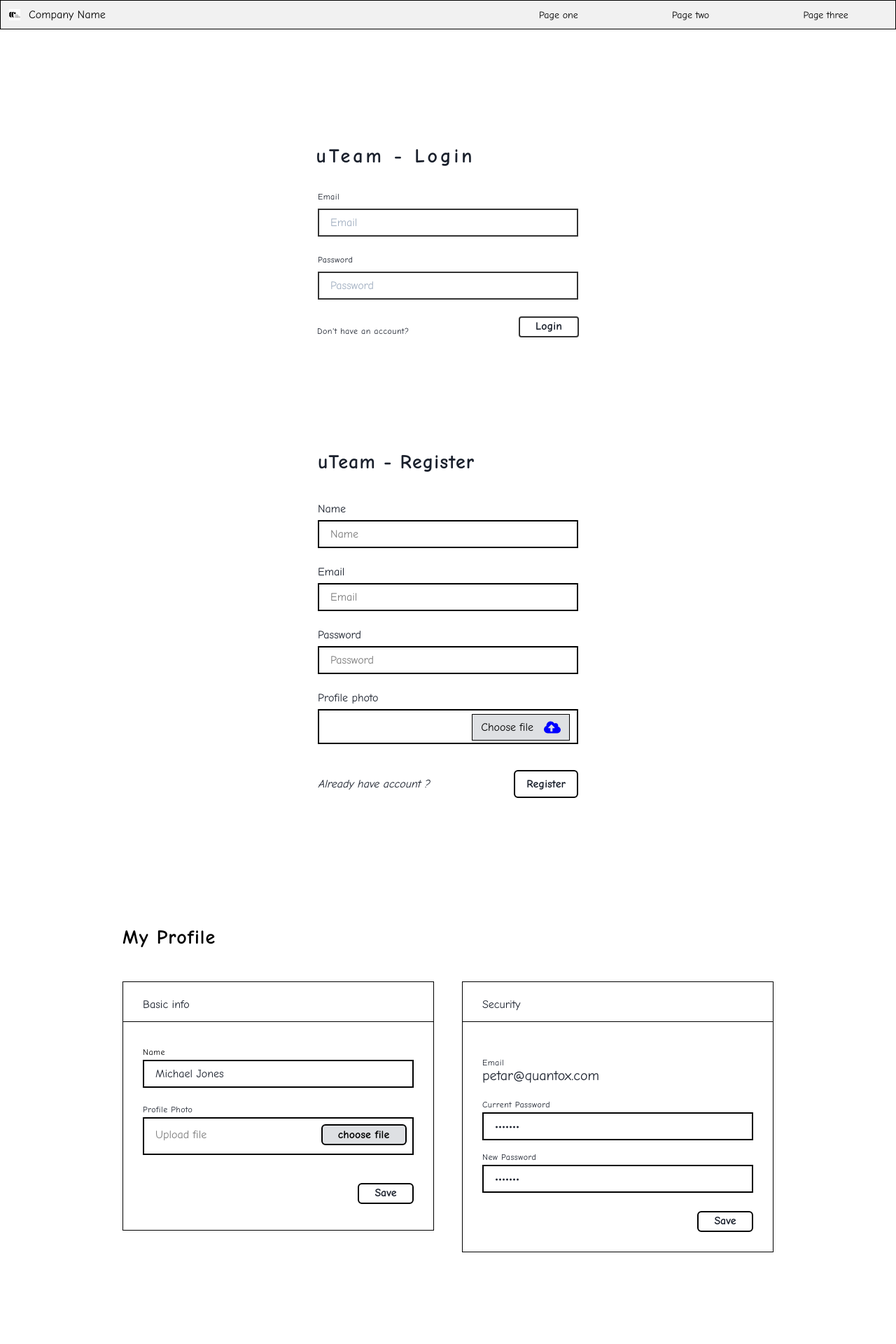
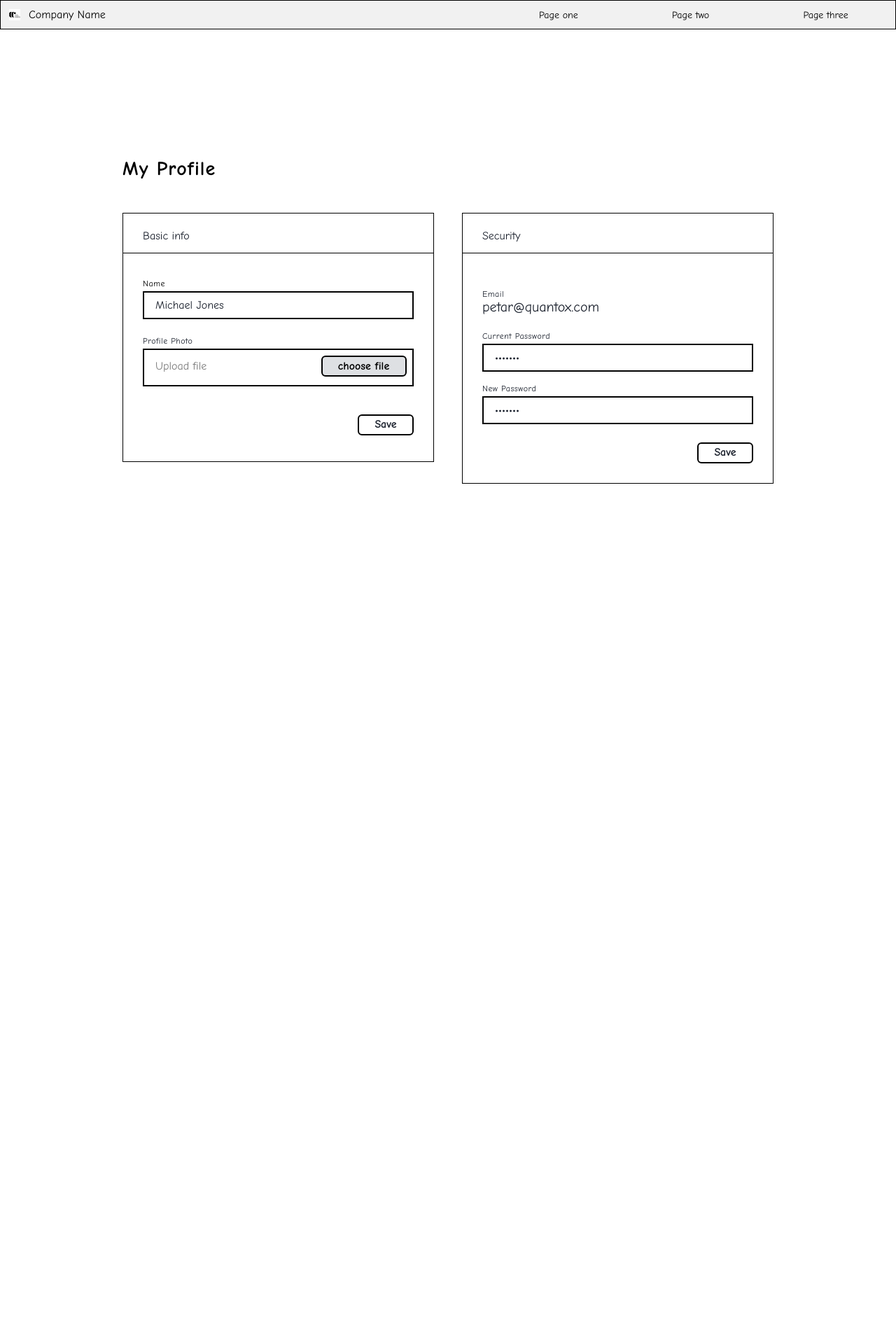
Before and after one commit to RobertBognar/hr-app, a React (Create React App) app: page /profile in a window 1280 px wide. Shown: the top 1920 px of the page at 70% size. After the commit the page ends 842 px from the top, so only its background shows below. Built offline with nearby package versions, Linux system fonts and the light colour scheme.

Commit message:
fixes on profile page & fixing routes

```diff
--- a/public/index.html
+++ b/public/index.html
@@ -24,7 +24,7 @@
       work correctly both with client-side routing and a non-root public URL.
       Learn how to configure a non-root public URL by running `npm run build`.
     -->
-        <title>[RT3-11]-MY PROFILE PAGE</title>
+        <title>U-TEAM</title>
 
         <link rel="preconnect" href="https://fonts.googleapis.com" />
         <link rel="preconnect" href="https://fonts.gstatic.com" crossorigin />
--- a/src/App.js
+++ b/src/App.js
@@ -1,37 +1,23 @@
 import './App.css';
 
-import { Box } from '@chakra-ui/react';
-
-import BasicInfo from './components/my-profile-page/BasicInfo';
-import Security from './components/my-profile-page/Security';
-import { BrowserRouter } from 'react-router-dom';
+import { BrowserRouter, Route, Routes } from 'react-router-dom';
 import Navbar from './components/Navbar/Navbar';
 import Register from './components/Register';
 import Login from './components/Login/Login';
 import GuestHomepage from './components/guest-homepage/GuestHomepage';
+import ProfilePage from './components/my-profile-page/ProfilePage';
 
 function App() {
     return (
         <div className="App">
             <BrowserRouter>
                 <Navbar />
-                <Login />
-                <Register />
-                <Box
-                    display={{ lg: 'flex' }}
-                    width="full"
-                    justify={{ base: 'center' }}
-                    direction={{ base: 'column', md: 'row' }}
-                    justifyContent="center"
-                    alignItems="center"
-                    h="100vh"
-                    m="0 auto"
-                    gap={10}
-                >
-                    <BasicInfo />
-                    <Security />
-                </Box>
-                <GuestHomepage />
+                <Routes>
+                    <Route path="/login" element={<Login />} />
+                    <Route path="/register" element={<Register />} />
+                    <Route path="/profile" element={<ProfilePage />} />
+                    <Route path="/board" element={<GuestHomepage />} />
+                </Routes>
             </BrowserRouter>
         </div>
     );
--- a/src/components/Register.js
+++ b/src/components/Register.js
@@ -19,7 +19,7 @@ const Register = () => {
     };
 
     return (
-        <VStack>
+        <VStack p="40">
             <Box textAlign={'left'} className="Register">
                 <Heading
                     fontSize={'28px'}
--- /dev/null
+++ b/src/components/my-profile-page/ProfilePage.js
@@ -0,0 +1,26 @@
+import BasicInfo from './BasicInfo';
+import Security from './Security';
+import { Box } from '@chakra-ui/react';
+
+//Creating Separte Profile Page To Implement Both Security & Basic Info Into One Profile Page Route
+//Also Applying Box Through Chakra UI As Standard Style For Both Elements
+const ProfilePage = () => {
+    return (
+        <Box
+            display={{ lg: 'flex' }}
+            width="full"
+            justify={{ base: 'center' }}
+            direction={{ base: 'column', md: 'row' }}
+            justifyContent="center"
+            alignItems="center"
+            h="100vh"
+            m="0 auto"
+            gap={10}
+        >
+            <BasicInfo />
+            <Security />
+        </Box>
+    );
+};
+
+export default ProfilePage;
```
Also changed, not shown: 1 other file (tests, documents, lock files or other folders).
